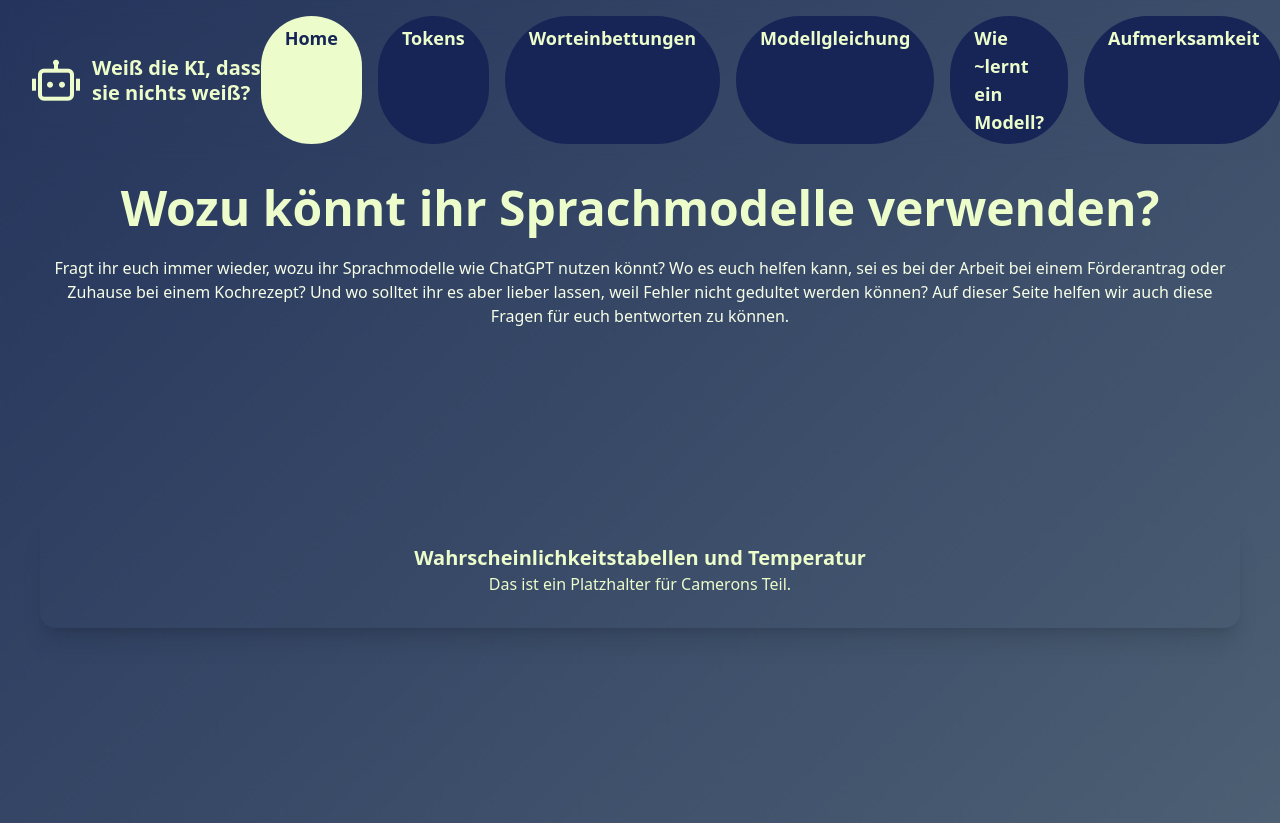
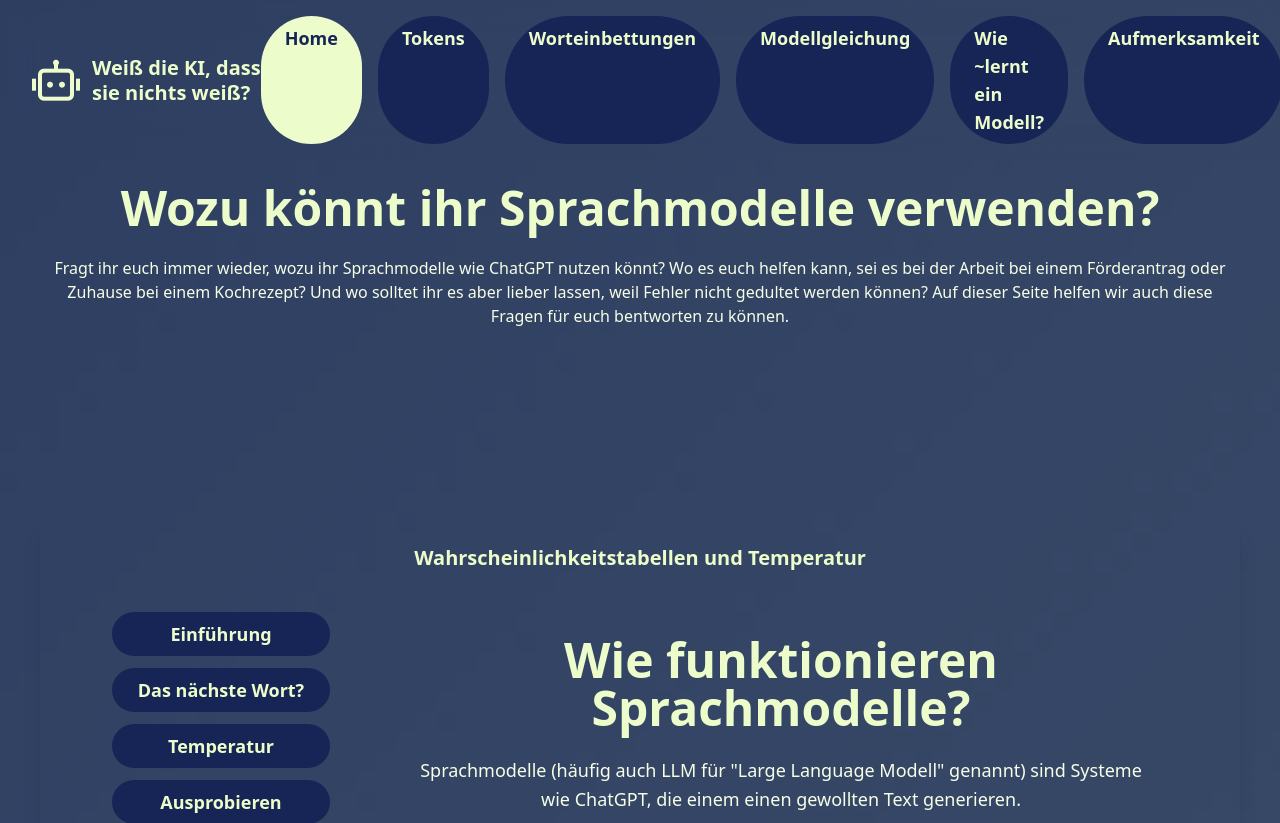
Before and after one commit to TNattermann/weiss-die-ki-dass-sie-nichts-weiss-frontend, a React (Vite) app: page / in a window 1280 px wide. Shown: the top 823 px of the page. Built offline with nearby package versions, Linux system fonts and the light colour scheme.

Commit message:
Embedded my page into homepagepart

```diff
--- a/src/pages/home/HomeWkeitundTemp.tsx
+++ b/src/pages/home/HomeWkeitundTemp.tsx
@@ -1,4 +1,5 @@
 import {useEffect} from "react";
+import WahrPage from '../Wahrscheinlichkeitstabellen/WahrPage.tsx'
 
 export default function HomeWkeitundTemp() {
     useEffect(() => {
@@ -10,7 +11,7 @@ export default function HomeWkeitundTemp() {
                 <h1 className="text-xl font-bold text-on-primary-container">
                     Wahrscheinlichkeitstabellen und Temperatur
                 </h1>
-                <p>Das ist ein Platzhalter für Camerons Teil.</p>
+                <WahrPage />
             </div>
         </section>
     );
```
